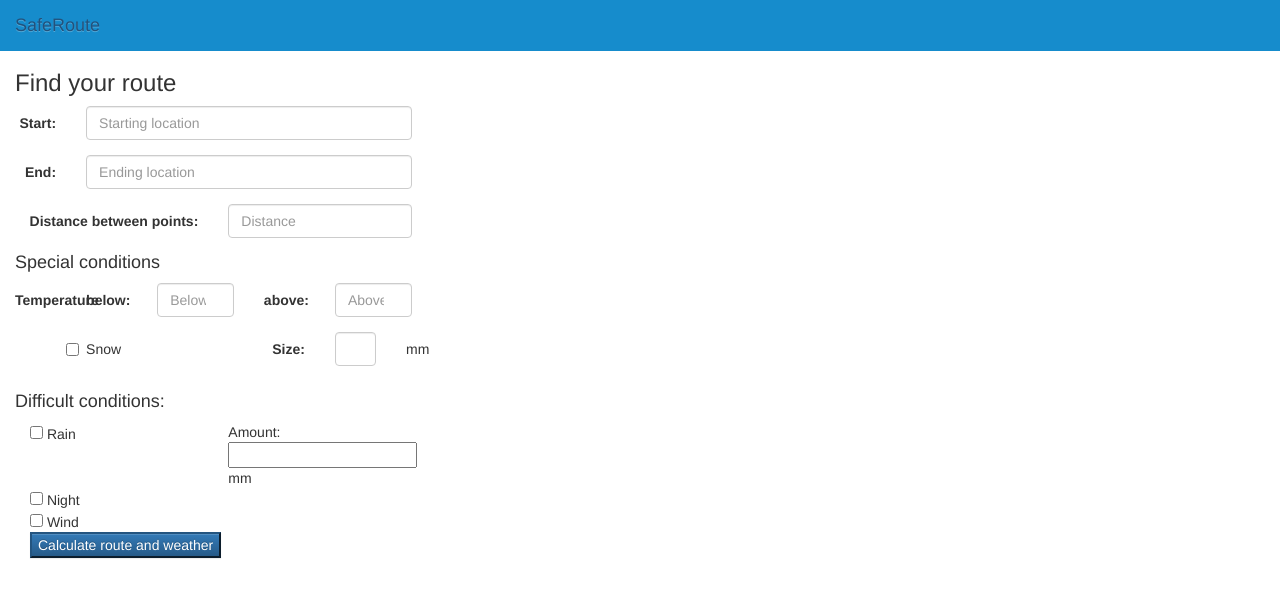
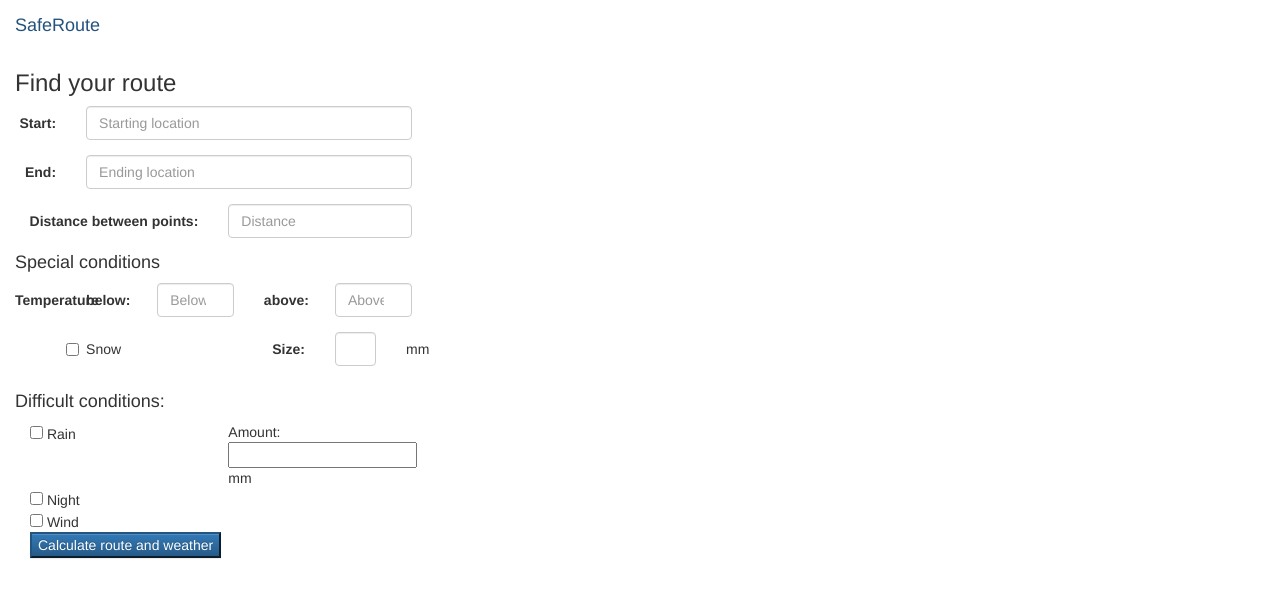
Before and after one commit to rlyzwa/aurora, a website: page index.html in a window 1280 px wide. Drawn offline with nearby package versions, Linux system fonts and the light colour scheme; some packages are replaced by stand-ins of ours.

Commit message:
testing git

```diff
--- a/index.html
+++ b/index.html
@@ -224,7 +224,7 @@
 </script>
 </head>
 <body>
-<div class="navbar navbar-custom navbar-fixed-top">
+<div class="navbar navbar-cus tom navbar-fixed-top">
   <div class="navbar-header"><a class="navbar-brand" href="#">SafeRoute</a>
     <span class="icon-bar"></span>
     <span class="icon-bar"></span>
```
